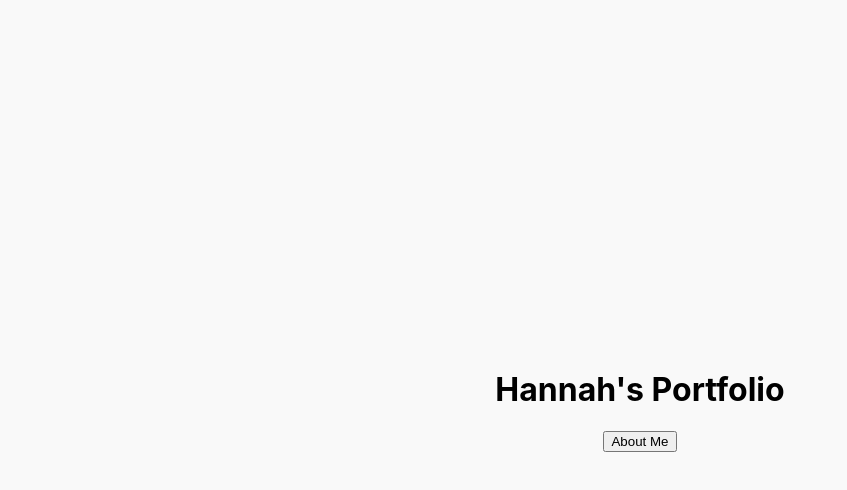
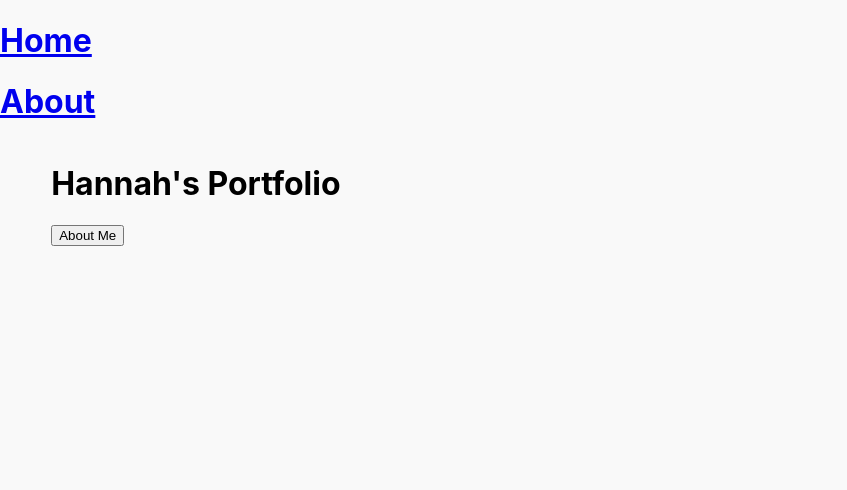
Before and after one commit to wesleypetry/HannahPortfolio, a React (Create React App) app: page / in a window 1280 px wide. Shown: the top 490 px of the page, without its empty margins (0-847 px from the left). Built offline with nearby package versions, Linux system fonts and the light colour scheme.

Commit message:
Basic Nav Bar Added

```diff
--- a/src/App.js
+++ b/src/App.js
@@ -2,10 +2,12 @@ import './App.css';
 import { BrowserRouter, Route, Switch } from 'react-router-dom';
 import Home from './Pages/Home';
 import About from './Pages/About';
+import HeaderBar from './Pages/HeaderBar';
 
 function App() {
   return (
     <div className="App">
+        <HeaderBar/>
         <div className="Content">
           <BrowserRouter>
               <Switch>
--- a/src/Pages/About.js
+++ b/src/Pages/About.js
@@ -1,6 +1,4 @@
 import React from "react";
-import styles from './styles.modules.css'
-import {Link} from 'react-router-dom';
 
 function About(props) {
     return (
--- /dev/null
+++ b/src/Pages/HeaderBar.js
@@ -0,0 +1,16 @@
+import React from 'react';
+
+function HeaderBar(props) {
+    return (
+        <div className="HeaderBar">
+            <a href="/">
+                <h1>Home</h1>
+            </a>
+            <a href="/About">
+                <h1>About</h1>
+            </a>
+        </div>
+    )
+}
+
+export default HeaderBar;
--- a/src/Pages/Home.js
+++ b/src/Pages/Home.js
@@ -1,6 +1,4 @@
 import React from "react";
-import styles from './styles.modules.css'
-import {Link} from 'react-router-dom';
 
 function Home(props) {
     return (
--- a/src/Pages/styles.modules.css
+++ b/src/Pages/styles.modules.css
@@ -4,7 +4,7 @@
     text-align: center;
     justify-content: center;
     align-items: center;
-    height: 800px;
+    height: 600px;
 }
 
 .AboutDiv {
@@ -13,5 +13,19 @@
     text-align: center;
     justify-content: center;
     align-items: center;
-    height: 800px;
+    height: 600px;
 }
+
+.HeaderBar{
+    display: flex;
+    flex-direction: row;
+    justify-content: space-around;
+    position: sticky;
+    align-items: center;
+    background-color: lightblue;
+    border-radius: 10px;
+    font-family: 'Roboto', sans-serif;
+    height: 10vh;
+    top: 0;
+    z-index: 100000;
+  }
```
